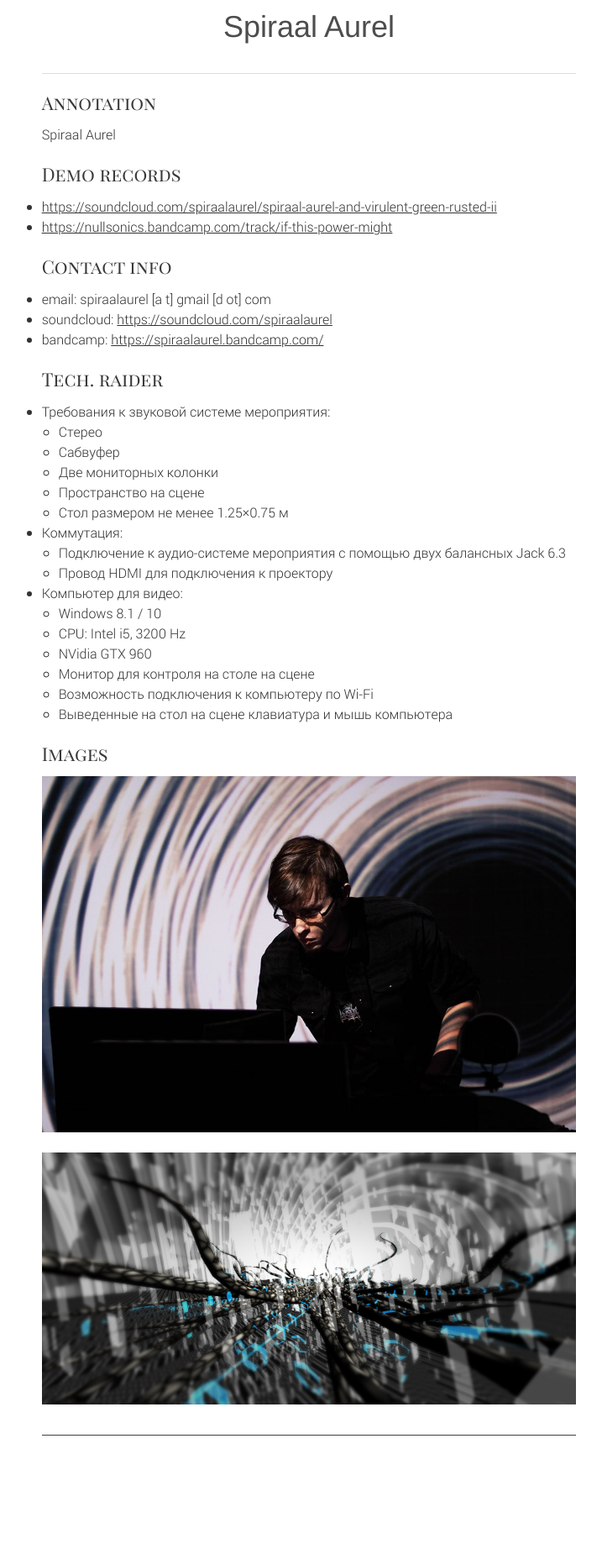
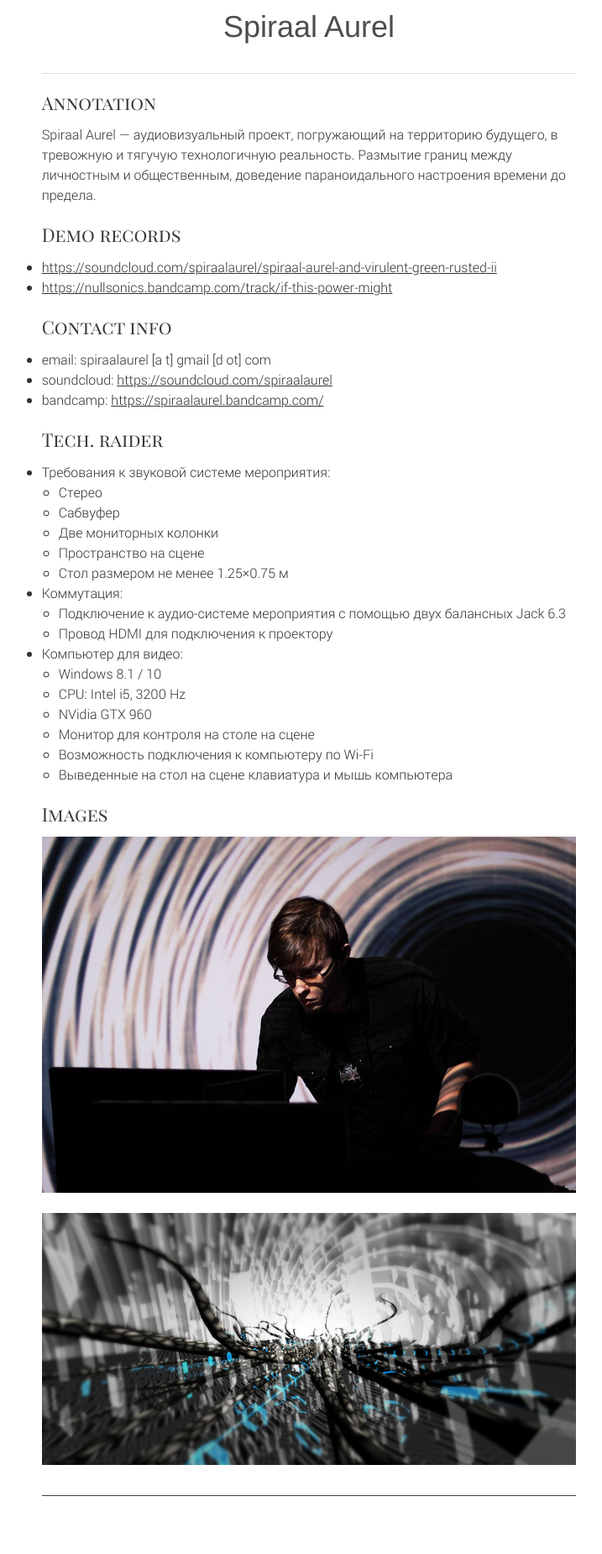
Before and after one commit to nullsonics/nullsonics.github.io, a Jekyll site: the page built from spiraalaurel.md, in a window 1280 px wide. Shown: the whole page at 84% size, without its empty margins (272-989 px from the left). Built offline with Jekyll 4.4.1, drawn with Linux system fonts in a browser that asks for light colours; nearby versions of some CDN libraries; library files that are not in the unit come from our copies; before the commit the page ends 1778 px from its top, so only the background shows below that.

Commit message:
Update spiraalaurel.md

```diff
--- a/spiraalaurel.md
+++ b/spiraalaurel.md
@@ -5,7 +5,7 @@ title: Spiraal Aurel
 
 ## Annotation
 
-Spiraal Aurel
+Spiraal Aurel — аудиовизуальный проект, погружающий на территорию будущего, в тревожную и тягучую технологичную реальность. Размытие границ между личностным и общественным, доведение параноидального настроения времени до предела.
 
 ## Demo records
 
```
